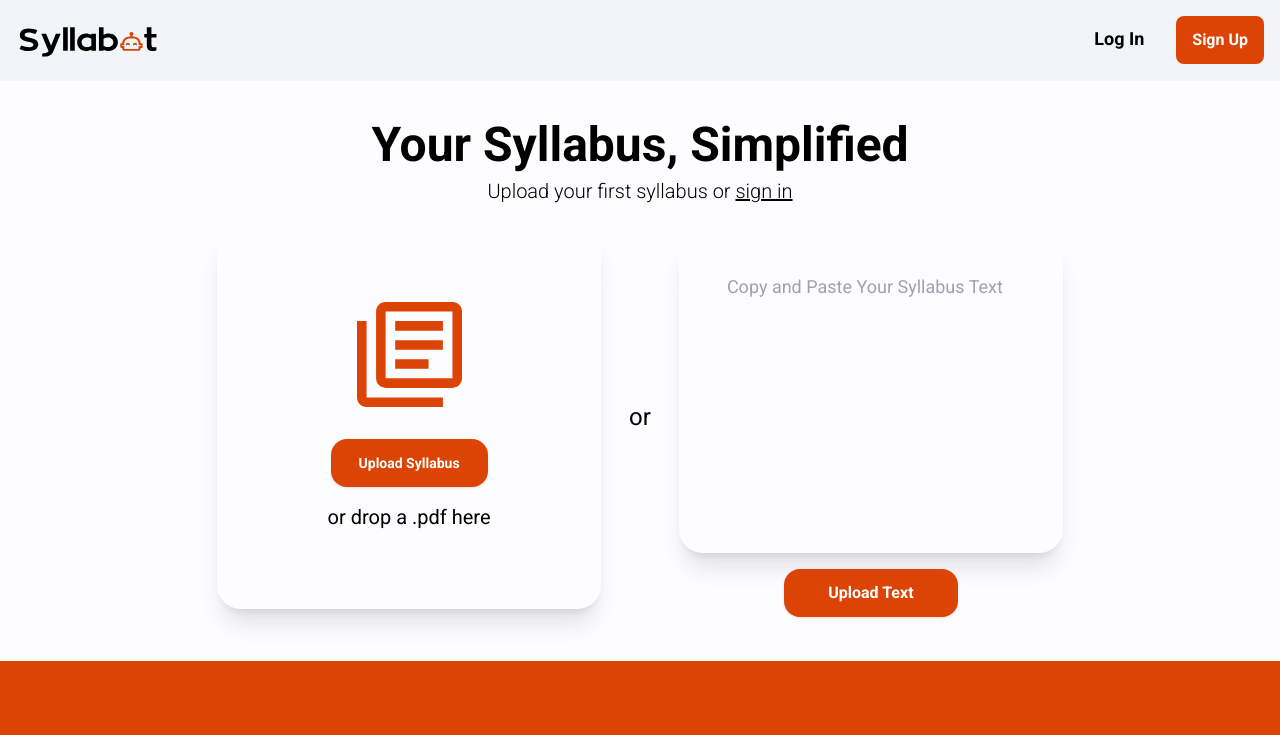
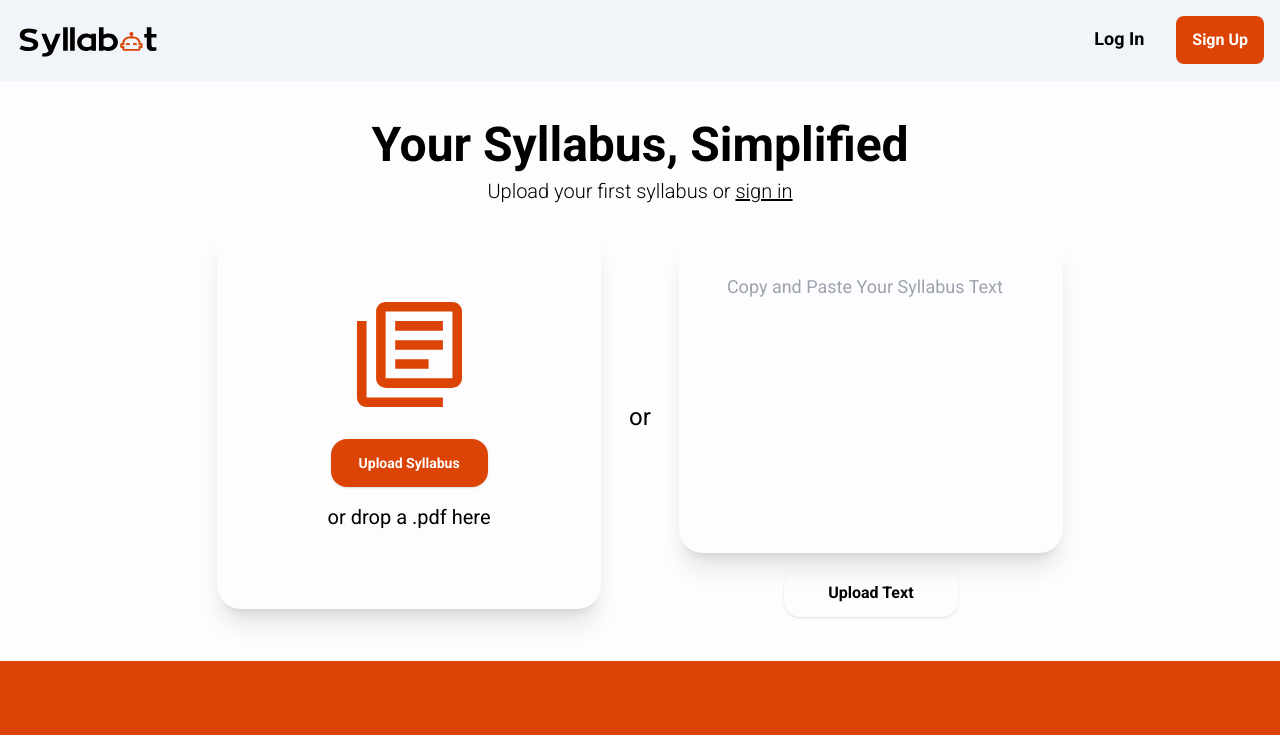
Before and after one commit to Nyumat/Syllabot, a React (Vite) app in the folder client/: page / in a window 1280 px wide. Shown: the top 735 px of the page. Built offline with nearby package versions, Linux system fonts and the light colour scheme; no server answers.

Commit message:
Made upload text button function apart from sending to backend

```diff
--- a/client/src/pages/Landing.tsx
+++ b/client/src/pages/Landing.tsx
@@ -14,6 +14,7 @@ import Processing from "./Processing";
 export default function Landing() {
 
   const [hasUploaded, setHasUploaded] = useState(false);
+  const [textInTextArea, setTextInTextArea] = useState("")
 
   const contribs = [
     {
@@ -37,6 +38,13 @@ export default function Landing() {
       pfp: "sandy.png",
     },
   ];
+
+  const handleSubmitTextButton = (text: string) => {
+    //SEND TEXT TO BACKEND
+
+    //Show processing screen
+    setHasUploaded(true)
+  }
 
 
   console.log(hasUploaded);
@@ -75,10 +83,15 @@ export default function Landing() {
                           className="textarea w-full h-full border-0 text-lg focus:outline-none"
                           style={{ resize: "none" }}
                           placeholder="Copy and Paste Your Syllabus Text"
+                          value={textInTextArea}
+                          onChange={(event) => setTextInTextArea(event.target.value ?? "")}
                         ></textarea>
                       </div>
                       <div className="flex justify-center items-center ">
-                    <button className="btn btn-primary text-base rounded-2xl px-11 normal-case bg-primary-orange min-w-min cursor-pointer text-white hover:text-primary-orange border-none shadow">
+                        <button className="btn btn-primary text-base rounded-2xl px-11 normal-case bg-primary-orange min-w-min cursor-pointer text-white hover:text-primary-orange border-none shadow"
+                          onClick={() => handleSubmitTextButton(textInTextArea)}
+                          disabled={!textInTextArea.length}
+                        >
                           Upload Text
                         </button>
                       </div>
```
Lines whose indentation alone changed are shown as unchanged.
